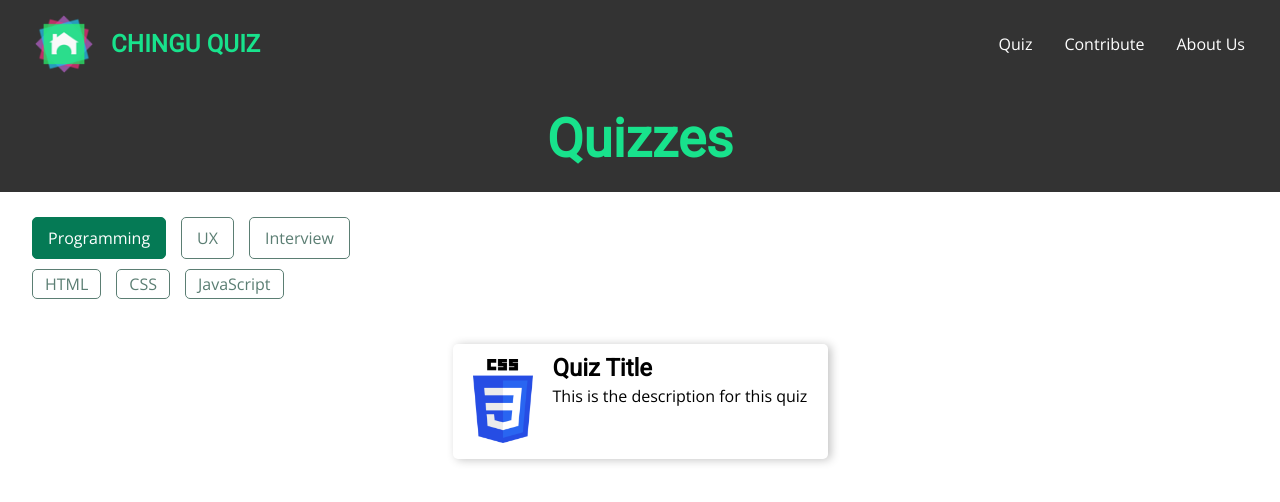
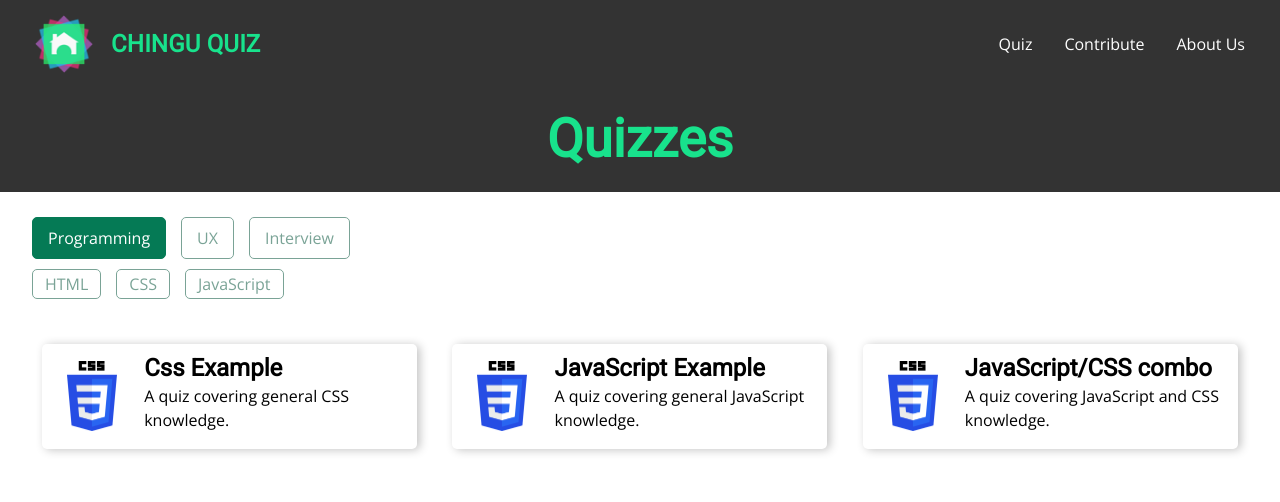
Before and after one commit to chingu-voyages/moonshot-chingu-quiz, a Next.js app in the folder client/: page /quizzes in a window 1280 px wide. Shown: the top 502 px of the page. Built offline with nearby package versions, Linux system fonts and the light colour scheme.

Commit message:
Base logic in place for topic filtering

```diff
--- a/client/components/quizSelection/QuizTile.js
+++ b/client/components/quizSelection/QuizTile.js
@@ -2,13 +2,13 @@ import React from 'react';
 import { TileContainer, TileImage, TileBody } from './styles';
 import { Heading4, TextBodySmall } from '../shared/styles';
 
-export default function QuizTile() {
+export default function QuizTile({ quizData }) {
   return (
     <TileContainer>
       <TileImage src='/CSS3_Logo_200.png' />
       <TileBody>
-        <Heading4>Quiz Title</Heading4>
-        <TextBodySmall>This is the description for this quiz</TextBodySmall>
+        <Heading4>{quizData.title}</Heading4>
+        <TextBodySmall>{quizData.description}</TextBodySmall>
       </TileBody>
     </TileContainer>
   );
--- a/client/components/quizSelection/TopicSelection.js
+++ b/client/components/quizSelection/TopicSelection.js
@@ -16,17 +16,17 @@ export default function TopicSelection({ subject, setChosenSubject, chosenTopics
     <TopicSelectionContainer>
       <TopicSelectionList>
         <TopicSelectionItem>
-          <PrimaryButton activeLight={subject === "Programming"} onClick={() => {setChosenSubject("Programming"); setChosenTopics([])}}>
+          <PrimaryButton mod={subject === "Programming" ? "fillLight" : "ghost"} onClick={() => {setChosenSubject("Programming"); setChosenTopics([])}}>
             <TextBodySmall>Programming</TextBodySmall>
           </PrimaryButton>
         </TopicSelectionItem>
         <TopicSelectionItem>
-          <PrimaryButton activeLight={subject === "UX"} onClick={() => {setChosenSubject("UX"); setChosenTopics([])}}>
+          <PrimaryButton mod={subject === "UX" ? "fillLight" : "ghost"} onClick={() => {setChosenSubject("UX"); setChosenTopics([])}}>
             <TextBodySmall>UX</TextBodySmall>
           </PrimaryButton>
         </TopicSelectionItem>
         <TopicSelectionItem>
-          <PrimaryButton activeLight={subject === "Interview"} onClick={() => {setChosenSubject("Interview"); setChosenTopics([])}}>
+          <PrimaryButton mod={subject === "Interview" ? "fillLight" : "ghost"} onClick={() => {setChosenSubject("Interview"); setChosenTopics([])}}>
             <TextBodySmall>Interview</TextBodySmall>
           </PrimaryButton>
         </TopicSelectionItem>
@@ -37,17 +37,17 @@ export default function TopicSelection({ subject, setChosenSubject, chosenTopics
           subject === "Programming" && (
             <>
               <TopicSelectionItem>
-                <PrimaryButtonSmall activeLight={chosenTopics.includes("HTML")} onClick={() => {toggleTopics("HTML")}}>
+                <PrimaryButtonSmall mod={chosenTopics.includes("html") ? "fillLight" : "ghost"} onClick={() => {toggleTopics("html")}}>
                   <TextBodySmall>HTML</TextBodySmall>
                 </PrimaryButtonSmall>
               </TopicSelectionItem>
               <TopicSelectionItem>
-                <PrimaryButtonSmall activeLight={chosenTopics.includes("CSS")} onClick={() => {toggleTopics("CSS")}}>
+                <PrimaryButtonSmall mod={chosenTopics.includes("css") ? "fillLight" : "ghost"} onClick={() => {toggleTopics("css")}}>
                   <TextBodySmall>CSS</TextBodySmall>
                 </PrimaryButtonSmall>
               </TopicSelectionItem>
               <TopicSelectionItem>
-                <PrimaryButtonSmall activeLight={chosenTopics.includes("JavaScript")} onClick={() => {toggleTopics("JavaScript")}}>
+                <PrimaryButtonSmall mod={chosenTopics.includes("javascript") ? "fillLight" : "ghost"} onClick={() => {toggleTopics("javascript")}}>
                   <TextBodySmall>JavaScript</TextBodySmall>
                 </PrimaryButtonSmall>
               </TopicSelectionItem>
--- a/client/components/quizSelection/styles.js
+++ b/client/components/quizSelection/styles.js
@@ -26,17 +26,19 @@ export const TileSection = styled.section`
   }
 `;
 
-export const TileContainer = styled.div`
+export const TileContainer = styled.button`
   display: grid;
-  grid-gap: 0;
+  grid-gap: 2px;
   grid-template-columns: 100px 1fr;
   grid-template-rows: 1fr;
-  place-items: center start;
+  place-items: center;
   place-content: center;
   width: 100%;
-  height: 115px;
+  height: 105px;
   padding: 0;
   margin: 10px auto;
+  background: transparent;
+  border: none;
   border-radius: 5px;
   box-shadow: 3px 1px 10px #c4c4c4;
   transition-duration: 350ms;
@@ -52,8 +54,8 @@ export const TileContainer = styled.div`
 `;
 
 export const TileImage = styled.img`
-  width: 100px;
-  padding: 20px;
+  width: 50px;
+  padding: 0;
   margin: 0;
 `;
 
@@ -65,7 +67,8 @@ export const TileBody = styled.div`
   grid-gap: 0;
   width: 100%;
   padding: 0 5px 0 0;
-  margin: 15px 0 0 0;
+  margin: 10px 0 0 0;
+  text-align: left;
 `;
 
 export const TopicSelectionContainer = styled.section`
--- a/client/components/shared/styles.js
+++ b/client/components/shared/styles.js
@@ -112,19 +112,23 @@ export const PrimaryButton = styled.button`
   border-radius: 5px;
   color: #057A55;
   cursor: pointer;
-  filter: contrast(30%);
   transition-duration: 200ms;
 
-  ${props => props.activeLight && css`
+  ${props => props.mod === "fillLight" && css`
     background: #057A55;
     color: #fff;
     filter: none;
   `}
 
-  ${props => props.activeDark && css`
+  ${props => props.mod === "fillDark" && css`
     background: #057A55;
     color: #333;
     filter: none;
+  `}
+
+  ${props => props.mod === "ghost" && css`
+    filter: contrast(50%);
+    opacity: 0.7;
   `}
 
 `;
--- a/client/pages/quizzes.js
+++ b/client/pages/quizzes.js
@@ -2,7 +2,7 @@
   This page will load at the url "/quizzes"
 */
 
-import React, { useState } from 'react';
+import React, { useState, useEffect } from 'react';
 import Header from '../components/header/Header';
 import QuizTile from '../components/quizSelection/QuizTile';
 import TopicSelection from '../components/quizSelection/TopicSelection';
@@ -12,27 +12,74 @@ import { PageHeader } from '../components/shared/styles';
 export default function Quizzes() {
   const [chosenSubject, setChosenSubject] = useState("Programming");
   const [chosenTopics, setChosenTopics] = useState([]);
-  // const [allSubjectQuizzes, setAllSubjectQuizzes] = useState([]);
-  //
-  // useEffect(() => {
-  //   setAllSubjectQuizzes([
-  //     {
-  //       "CSS Quiz": {
-  //         "subject": ["programming"],
-  //         "description": "A quiz covering general JavaScript knowledge.",
-  //         "tags": ["javascript"]
-  //       }
-  //     }
-  //   ])
-  // })
+  const [allSubjectQuizzes, setAllSubjectQuizzes] = useState([]);
+  const [filteredTopicsArray, setFilteredTopicsArray] = useState([]);
 
+  const subjectFilterCallback = (quizTagArray) => {
+    let totalMatches = 0;
+    for(let i = 0; i < quizTagArray.length; i+=1) {
+      if (chosenTopics.indexOf(quizTagArray[i]) >= 0) {
+        totalMatches += 1;
+      }
+    }
+    return totalMatches === quizTagArray.length
+  };
+
+  useEffect(() => {
+    setAllSubjectQuizzes([
+      {
+        title: "Css Example",
+        subject: ["programming"],
+        description: "A quiz covering general CSS knowledge.",
+        tags: ["css"]
+      },
+      {
+        title: "JavaScript Example",
+        subject: ["programming"],
+        description: "A quiz covering general JavaScript knowledge.",
+        tags: ["javascript"]
+      },
+      {
+        title: "JavaScript/CSS combo",
+        subject: ["programming"],
+        description: "A quiz covering JavaScript and CSS knowledge.",
+        tags: ["javascript", "css"]
+      },
+    ]);
+
+    setFilteredTopicsArray([
+      {
+        title: "Css Example",
+        subject: ["programming"],
+        description: "A quiz covering general CSS knowledge.",
+        tags: ["css"]
+      },
+      {
+        title: "JavaScript Example",
+        subject: ["programming"],
+        description: "A quiz covering general JavaScript knowledge.",
+        tags: ["javascript"]
+      },
+      {
+        title: "JavaScript/CSS combo",
+        subject: ["programming"],
+        description: "A quiz covering JavaScript and CSS knowledge.",
+        tags: ["javascript", "css"]
+      },
+    ]);
+
+  }, []);
   /* TODO:
-  const [quizArray, setQuizArray] = useState([]);
+  Use 'SWR' to fetch quizzes on demand - https://swr.vercel.app/
+  */
 
-  Use 'SWR' to fetch quizzes on demand - https://swr.vercel.app/
-
-  Store result in state and map over below to display
-  */
+  useEffect(() => {
+    if (chosenTopics.length > 0) {
+      setFilteredTopicsArray(allSubjectQuizzes.filter(quiz => subjectFilterCallback(quiz.tags)));
+    } else {
+      setFilteredTopicsArray(allSubjectQuizzes);
+    };
+  }, [chosenTopics, allSubjectQuizzes]);
 
   return (
     <>
@@ -41,7 +88,11 @@ export default function Quizzes() {
       </QuizzesHeader>
       <TopicSelection subject={chosenSubject} setChosenSubject={setChosenSubject} chosenTopics={chosenTopics} setChosenTopics={setChosenTopics} />
       <TileSection>
-        <QuizTile />
+        {
+          filteredTopicsArray.map(quiz => (
+            <QuizTile quizData={quiz} key={quiz.title} />
+          ))
+        }
       </TileSection>
     </>
   );
```
